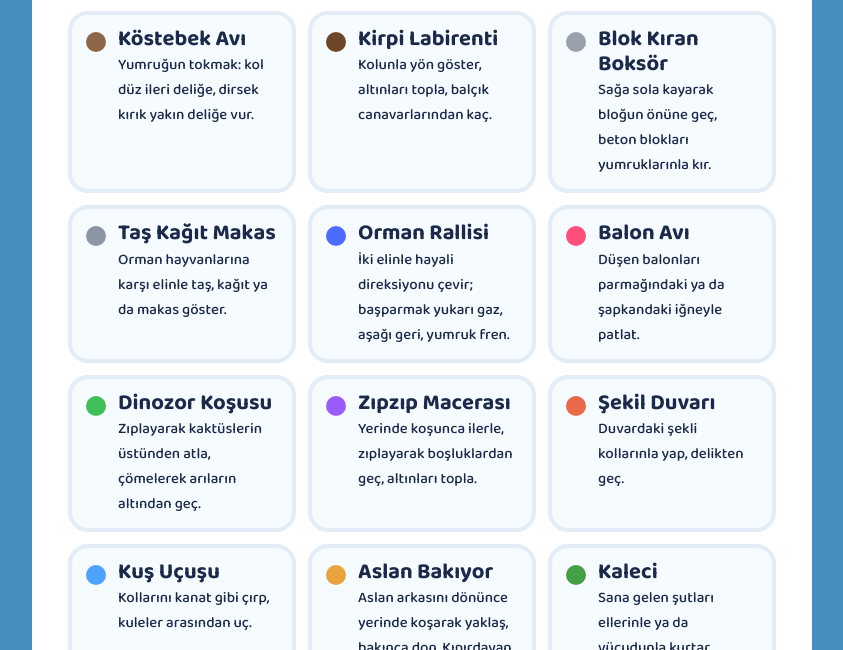
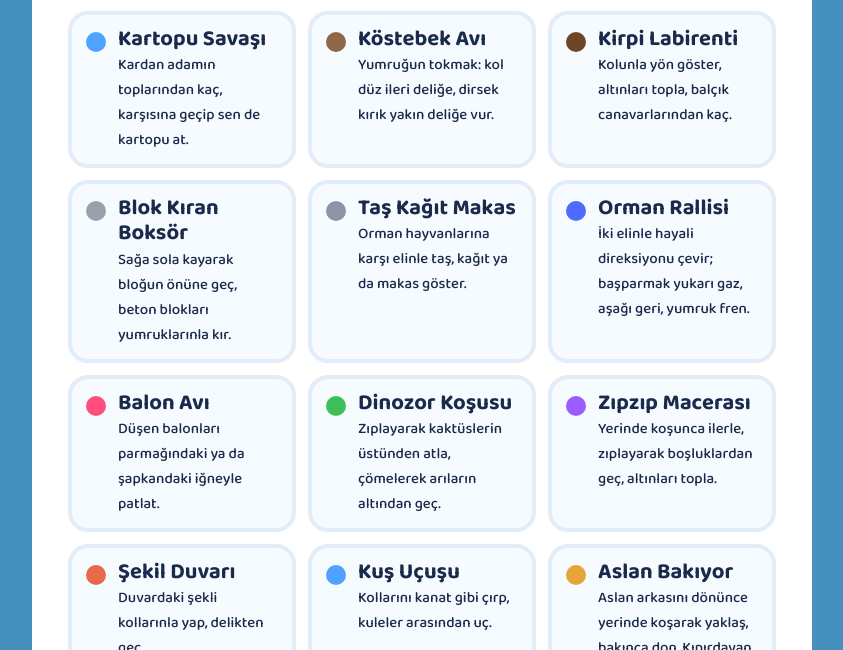
Before and after one commit to yturan/Game, a plain HTML site: page index.html in a window 1280 px wide. Shown: the part 150-800 px from the top of the page, without its empty margins (218-1061 px from the left). Drawn offline with Linux system fonts and the light colour scheme.

Commit message:
Update index.html

```diff
--- a/index.html
+++ b/index.html
@@ -60,6 +60,7 @@ button:focus-visible,a:focus-visible{outline:4px solid var(--sun);outline-offset
     <h1>Hareket Oyunları</h1>
     <p>Bir oyun seç, kameranın 2–3 adım önüne geç ve vücudunla oyna!</p>
     <div class="games">
+      <a class="game" href="kartopu.html" style="text-decoration:none"><i class="dot" style="background:#4da3ff"></i><div><b>Kartopu Savaşı</b><span>Kardan adamın toplarından kaç, karşısına geçip sen de kartopu at.</span></div></a>
       <a class="game" href="kostebek.html" style="text-decoration:none"><i class="dot" style="background:#8d6748"></i><div><b>Köstebek Avı</b><span>Yumruğun tokmak: kol düz ileri deliğe, dirsek kırık yakın deliğe vur.</span></div></a>
       <a class="game" href="labirent.html" style="text-decoration:none"><i class="dot" style="background:#6d4527"></i><div><b>Kirpi Labirenti</b><span>Kolunla yön göster, altınları topla, balçık canavarlarından kaç.</span></div></a>
       <a class="game" href="boks.html" style="text-decoration:none"><i class="dot" style="background:#9aa1ad"></i><div><b>Blok Kıran Boksör</b><span>Sağa sola kayarak bloğun önüne geç, beton blokları yumruklarınla kır.</span></div></a>
```
